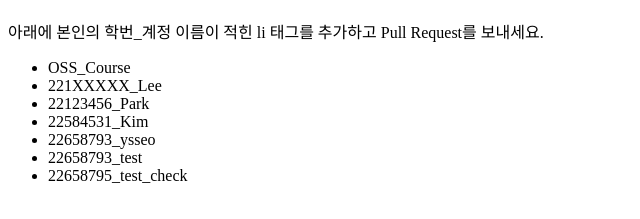
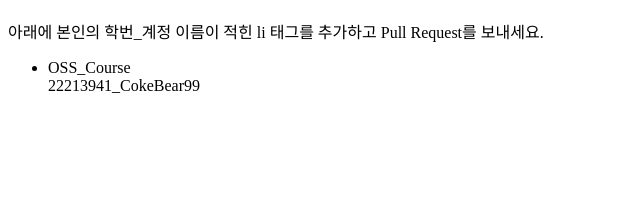
Before and after one commit to yusongse/OSS_YU_test_repo, a plain HTML site: page index.html in a window 1280 px wide. Shown: the part 61-280 px from the top of the page, without its empty margins (0-640 px from the left). Drawn offline with Linux system fonts and the light colour scheme.

Commit message:
add my username in index.html

```diff
--- a/index.html
+++ b/index.html
@@ -7,13 +7,7 @@
     </p>
     <ul>
       <li>OSS_Course</li>
-      <li>221XXXXX_Lee</li>
-      <li>22123456_Park</li>
-      <li>22584531_Kim</li>
-      <li>22658793_ysseo</li>
-      <li>22658793_test</li>
-      <li>22658795_test_check</li>
-
+      <lit>22213941_CokeBear99</lit>
     </ul>
   </body>
 </html>
```
